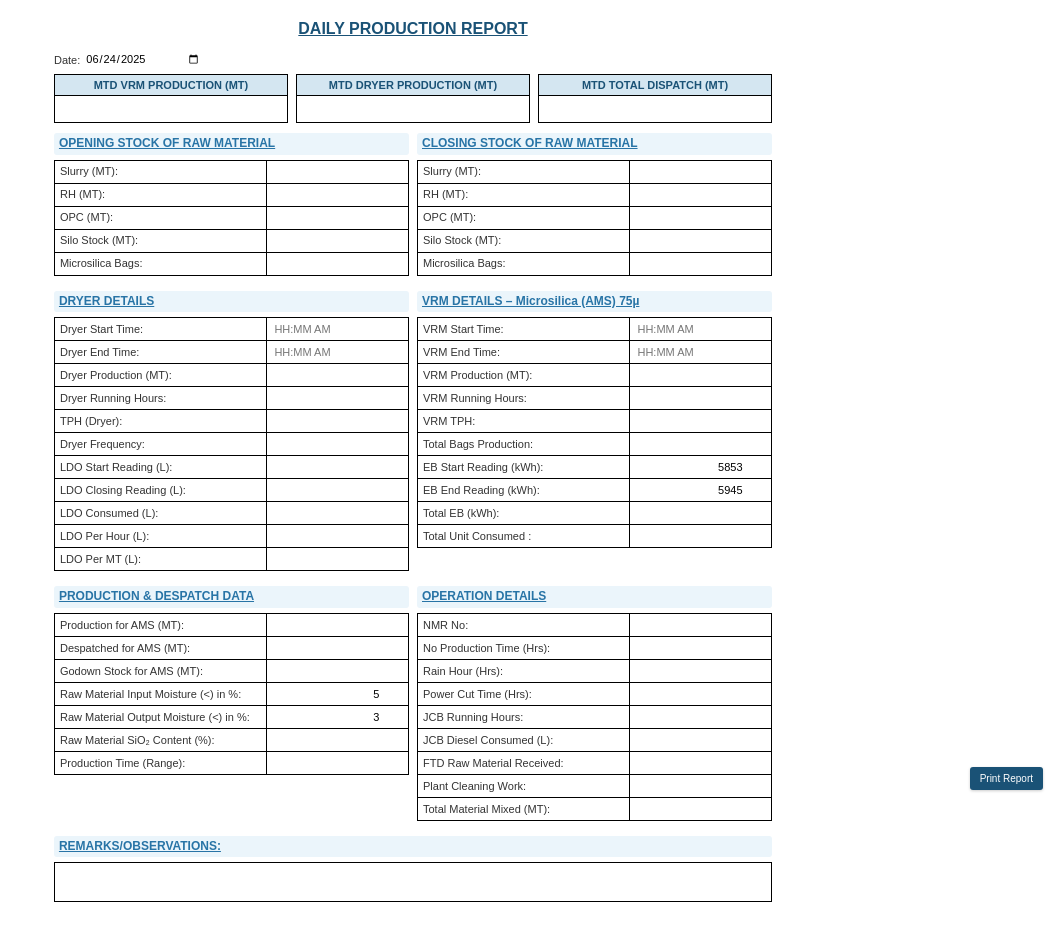
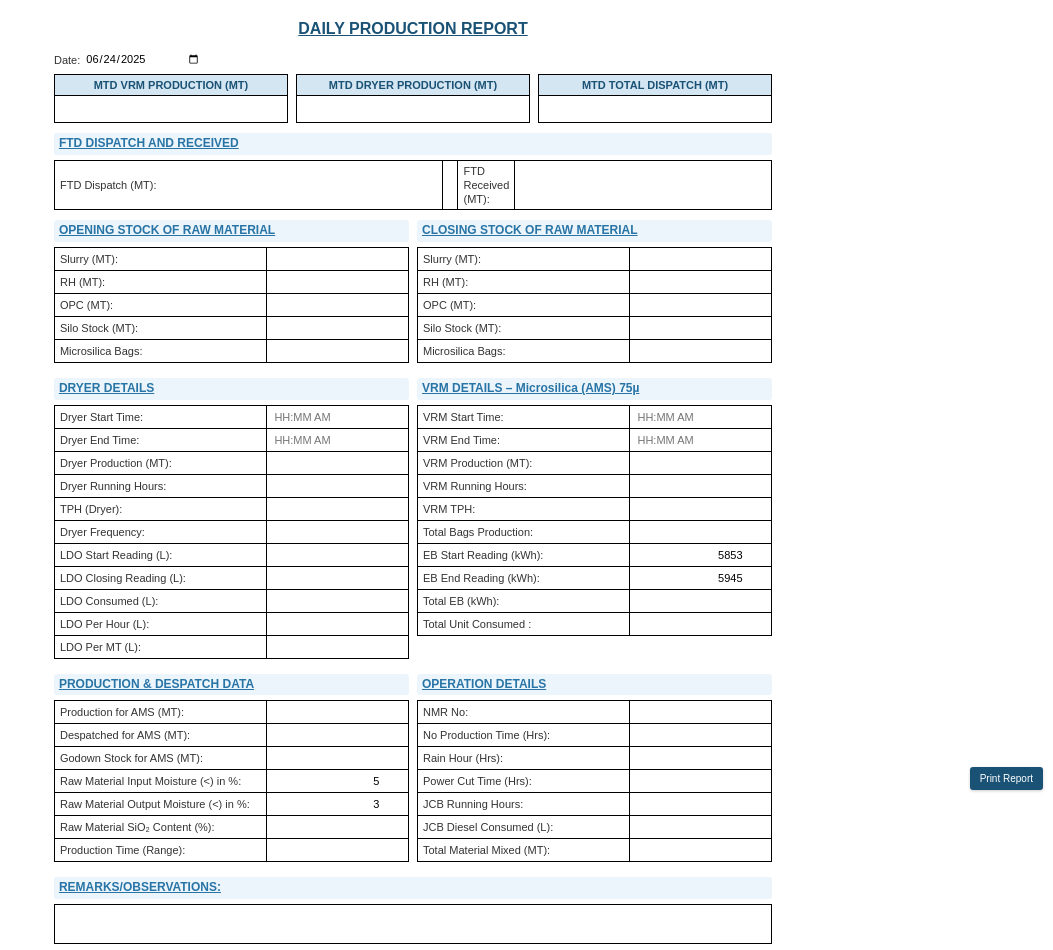
Before and after one commit to bimal-bp/FTD-Production-Report-, a plain HTML site: page index.html in a window 1280 px wide. Shown: the whole page, without its empty margins (227-1280 px from the left). Drawn offline with Linux system fonts and the light colour scheme.

Commit message:
Update index.html

```diff
--- a/index.html
+++ b/index.html
@@ -165,6 +165,13 @@
         .compact-row {
             margin-bottom: 5px;
         }
+        .ftd-table {
+            width: 100%;
+            margin-bottom: 10px;
+        }
+        .ftd-table td {
+            padding: 3px 5px;
+        }
     </style>
 </head>
 <body>
@@ -191,6 +198,19 @@
                     <div class="mtd-value"><input type="number" step="0.1" id="mtd-dispatch" style="width: 100%; text-align: center;"></div>
                 </div>
             </div>
+        </div>
+
+        <!-- FTD Dispatch and Received Table -->
+        <div class="section compact-row">
+            <div class="section-title">FTD DISPATCH AND RECEIVED</div>
+            <table class="ftd-table">
+                <tr>
+                    <td>FTD Dispatch (MT):</td>
+                    <td><input type="number" step="0.1" id="ftd-dispatch"></td>
+                    <td>FTD Received (MT):</td>
+                    <td><input type="number" step="0.1" id="ftd-received"></td>
+                </tr>
+            </table>
         </div>
 
         <!-- First Row: Opening and Closing Stock -->
@@ -438,14 +458,6 @@
                             <td><input type="number" step="0.1" id="jcb-diesel" readonly></td>
                         </tr>
                         <tr>
-                            <td>FTD Raw Material Received:</td>
-                            <td><input type="text" id="mixing-completed"></td>
-                        </tr>
-                        <tr>
-                            <td>Plant Cleaning Work:</td>
-                            <td><input type="text" id="plant-cleaning"></td>
-                        </tr>
-                        <tr>
                             <td>Total Material Mixed (MT):</td>
                             <td><input type="number" step="0.1" id="total-mixed"></td>
                         </tr>
```
